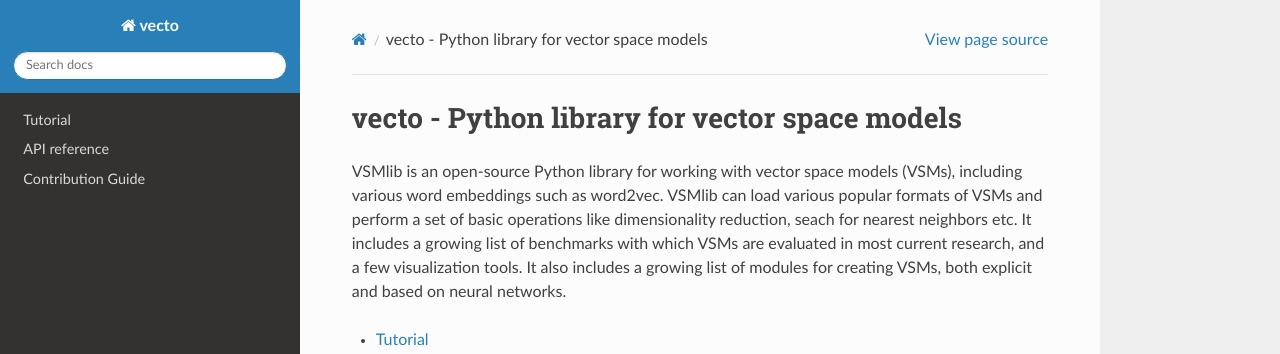
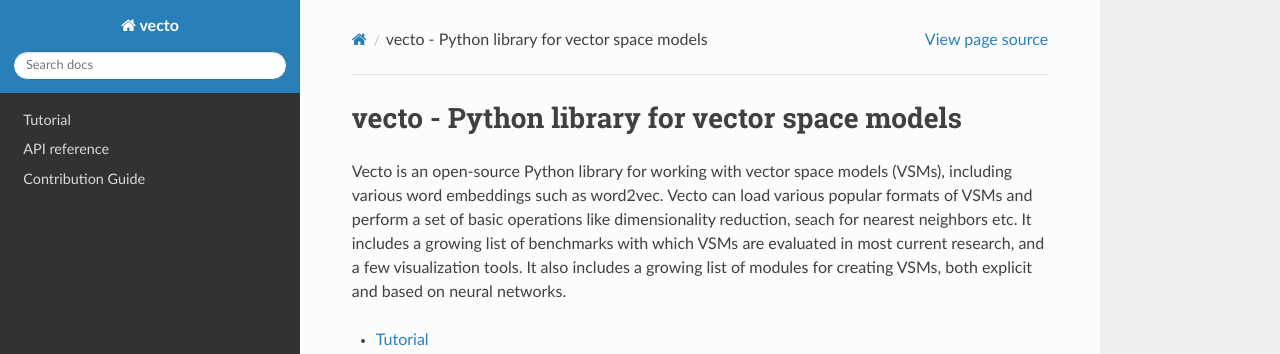
Before and after one commit to vecto-ai/vecto, a Sphinx documentation site: the page built from docs/source/index.rst, in a window 1280 px wide. Shown: the top 354 px of the page. Built offline with Sphinx 7.4.7 and the Read the Docs theme 2.0.0, drawn with Linux system fonts in a browser that asks for light colours.

Commit message:
update namings

```diff
--- a/docs/source/index.rst
+++ b/docs/source/index.rst
@@ -2,8 +2,8 @@
 vecto - Python library for vector space models
 ==============================================
 
-VSMlib is an open-source Python library for working with vector space models (VSMs),
-including various word embeddings such as word2vec. VSMlib can load various popular
+Vecto is an open-source Python library for working with vector space models (VSMs),
+including various word embeddings such as word2vec. Vecto can load various popular
 formats of VSMs and perform a set of basic operations like dimensionality reduction, seach for nearest neighbors etc. It includes a growing
 list of benchmarks with which VSMs are evaluated in most current research, and a few visualization tools.
 It also includes a growing list of modules for creating VSMs, both explicit and based on neural networks.
```
